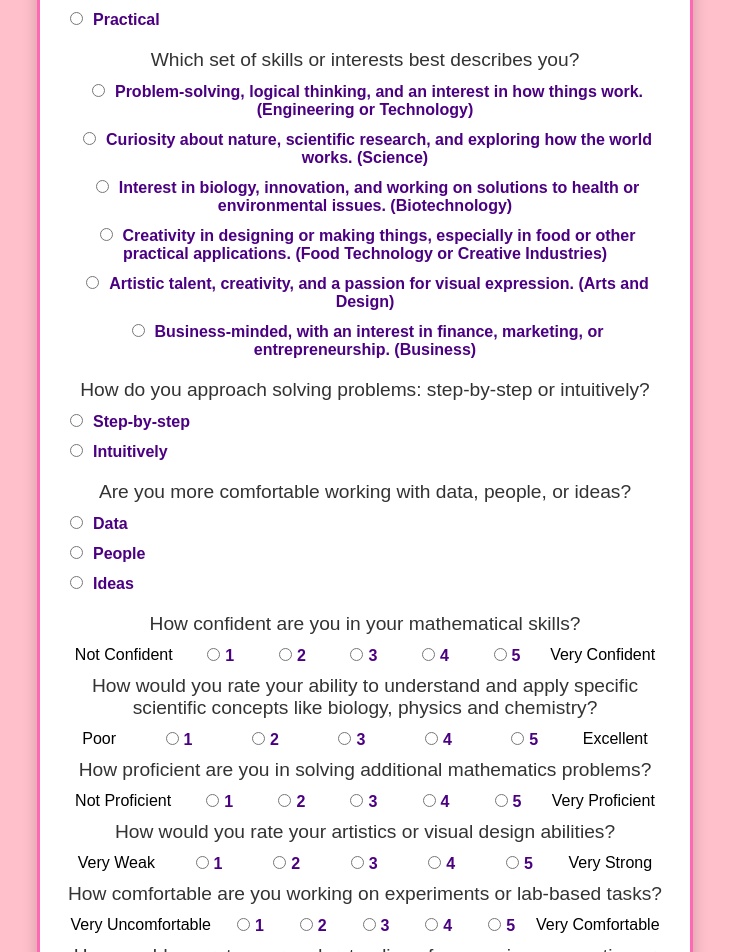
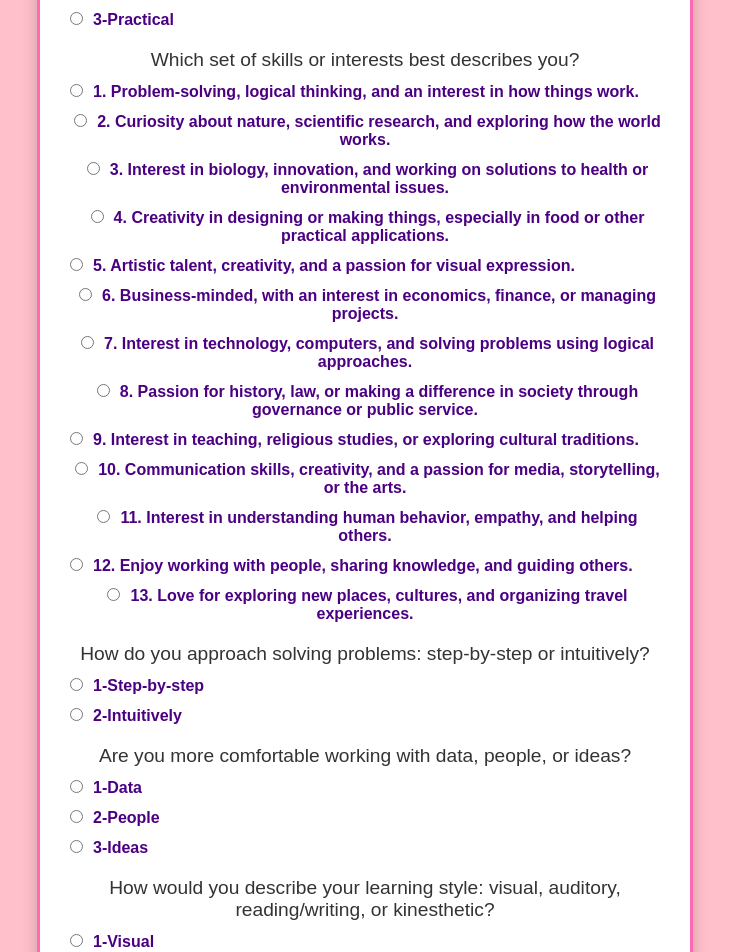
Before and after one commit to amirzach/CourseRecSystem, a React (Create React App) app: page /questionnaire in a window 1280 px wide. Shown: the part 260-1212 px from the top of the page, without its empty margins (275-1004 px from the left). Built offline with nearby package versions, Linux system fonts and the light colour scheme.

Commit message:
Updated Questionnaire
For numerical values

```diff
--- a/src/components/Questionnaire.js
+++ b/src/components/Questionnaire.js
@@ -1,38 +1,52 @@
 import React, { useState } from "react";
 import { useNavigate } from "react-router-dom";
 import "../styles.css";
+import axios from 'axios';
 
 function Questionnaire({ grades, onSubmit }) {
-  const [responses, setResponses] = useState({});
+  const [answers, setAnswers] = useState({});
+  const [recommendation, setRecommendation] = useState(null);
   const navigate = useNavigate();
 
   const questions = [
     {
       type: "multipleChoice",
       question: "Do you consider yourself more creative, analytical, or practical?",
-      options: ["Creative", "Analytical", "Practical"],
+      options: ["1-Creative", "2-Analytical", "3-Practical"],
     },
     {
       type: "multipleChoice",
       question: "Which set of skills or interests best describes you?",
       options: [
-        "Problem-solving, logical thinking, and an interest in how things work. (Engineering or Technology)",
-        "Curiosity about nature, scientific research, and exploring how the world works. (Science)",
-        "Interest in biology, innovation, and working on solutions to health or environmental issues. (Biotechnology)",
-        "Creativity in designing or making things, especially in food or other practical applications. (Food Technology or Creative Industries)",
-        "Artistic talent, creativity, and a passion for visual expression. (Arts and Design)",
-        "Business-minded, with an interest in finance, marketing, or entrepreneurship. (Business)",
+        "1. Problem-solving, logical thinking, and an interest in how things work.",
+        "2. Curiosity about nature, scientific research, and exploring how the world works.",
+        "3. Interest in biology, innovation, and working on solutions to health or environmental issues.",
+        "4. Creativity in designing or making things, especially in food or other practical applications.",
+        "5. Artistic talent, creativity, and a passion for visual expression.",
+        "6. Business-minded, with an interest in economics, finance, or managing projects.",
+        "7. Interest in technology, computers, and solving problems using logical approaches.",
+        "8. Passion for history, law, or making a difference in society through governance or public service.",
+        "9. Interest in teaching, religious studies, or exploring cultural traditions.",
+        "10. Communication skills, creativity, and a passion for media, storytelling, or the arts.",
+        "11. Interest in understanding human behavior, empathy, and helping others.",
+        "12. Enjoy working with people, sharing knowledge, and guiding others.",
+        "13. Love for exploring new places, cultures, and organizing travel experiences.",
       ],
     },
     {
       type: "multipleChoice",
       question: "How do you approach solving problems: step-by-step or intuitively?",
-      options: ["Step-by-step", "Intuitively"],
+      options: ["1-Step-by-step", "2-Intuitively"],
     },
     {
       type: "multipleChoice",
       question: "Are you more comfortable working with data, people, or ideas?",
-      options: ["Data", "People", "Ideas"],
+      options: ["1-Data", "2-People", "3-Ideas"],
+    },
+    {
+      type: "multipleChoice",
+      question: "How would you describe your learning style: visual, auditory, reading/writing, or kinesthetic?",
+      options: ["1-Visual", "2-Auditory", "3-reading/writing","4-kinesthetic"],
     },
     {
       type: "radioScale",
@@ -42,7 +56,7 @@ function Questionnaire({ grades, onSubmit }) {
     },
     {
       type: "radioScale",
-      question: "How would you rate your ability to understand and apply specific scientific concepts like biology, physics and chemistry?",
+      question: "How would you rate your ability to understand and apply specific scientific concepts like biology, physics, and chemistry?",
       options: ["1", "2", "3", "4", "5"],
       labels: ["Poor", "Excellent"],
     },
@@ -54,7 +68,7 @@ function Questionnaire({ grades, onSubmit }) {
     },
     {
       type: "radioScale",
-      question: "How would you rate your artistics or visual design abilities?",
+      question: "How would you rate your artistic or visual design abilities?",
       options: ["1", "2", "3", "4", "5"],
       labels: ["Very Weak", "Very Strong"],
     },
@@ -66,7 +80,7 @@ function Questionnaire({ grades, onSubmit }) {
     },
     {
       type: "radioScale",
-      question: "How would you rate your understanding of economics, accounting or business concepts?",
+      question: "How would you rate your understanding of economics, accounting, or business concepts?",
       options: ["1", "2", "3", "4", "5"],
       labels: ["Very Weak", "Very Strong"],
     },
@@ -102,7 +116,7 @@ function Questionnaire({ grades, onSubmit }) {
     },
     {
       type: "radioScale",
-      question: "How you prefer hands-on, practical work or theoretical study?",
+      question: "How do you prefer hands-on, practical work or theoretical study?",
       options: ["1", "2", "3", "4", "5"],
       labels: ["Entirely theoretical", "Entirely Practical"],
     },
@@ -156,83 +170,38 @@ function Questionnaire({ grades, onSubmit }) {
     },
   ];
 
-  const handleAnswerChange = (questionIndex, answer) => {
-    setResponses({ ...responses, [questionIndex]: answer });
+  const handleChange = (index, value) => {
+    setAnswers({ ...answers, [index]: parseInt(value) });
   };
 
   const handleSubmit = async (e) => {
     e.preventDefault();
+    try {
+      // Log answers to debug
+      console.log("Submitting answers:", answers);
 
-    const courseMapping = {
-      Engineering: { questions: [0, 2, 14], weights: [2, 3, 1] },
-      Science: { questions: [1, 9, 10], weights: [3, 2, 1] },
-      Biotechnology: { questions: [1, 7, 8], weights: [3, 2, 1] },
-      "Food Technology": { questions: [1, 6, 7], weights: [2, 2, 1] },
-      "Fine Arts and Design": { questions: [1, 6, 16], weights: [3, 2, 1] },
-      Commerce: { questions: [9, 20, 21], weights: [3, 2, 1] },
-      IT: { questions: [0, 19, 14], weights: [2, 3, 1] },
-      Law: { questions: [11, 3, 21], weights: [2, 2, 1] },
-      Psychology: { questions: [11, 14, 20], weights: [3, 2, 1] },
-      Education: { questions: [11, 23, 22], weights: [3, 2, 1] },
-      "Travel and Hospitality": { questions: [21, 23, 20], weights: [3, 2, 1] },
-    };
+      const response = await axios.post('/api/recommend', { answers });
 
-    const courseScores = {};
-    for (const course in courseMapping) {
-      courseScores[course] = 0;
-    }
+      // Log the response data to debug
+      console.log("Response from server:", response);
 
-    for (const course in courseMapping) {
-      const { questions, weights } = courseMapping[course];
-      questions.forEach((questionIndex, idx) => {
-        const response = responses[questionIndex];
-        if (response) {
-          const responseScore = isNaN(response) ? 1 : parseInt(response, 10);
-          courseScores[course] += responseScore * weights[idx];
-        }
-      });
-    }
+      setRecommendation(response.data.recommendation);
 
-    const maxScore = Math.max(...Object.values(courseScores));
-    const normalizedScores = {};
-    for (const course in courseScores) {
-      normalizedScores[course] = (courseScores[course] / maxScore).toFixed(2);
-    }
+      // Submit the recommended course to the server
+      await axios.post('/api/submit-course', { recommendedCourse: response.data.recommendation });
 
-    const sortedCourses = Object.entries(normalizedScores).sort(
-      (a, b) => b[1] - a[1]
-    );
-    const topCourse = sortedCourses[0][0];
-
-    try {
-      const data = {
-        grades,
-        responses,
-        scores: normalizedScores,
-      };
-
-      const response = await fetch("http://localhost:5000/refine", {
-        method: "POST",
-        headers: {
-          "Content-Type": "application/json",
-        },
-        body: JSON.stringify(data),
-      });
-
-      if (response.ok) {
-        const { refinedCourse } = await response.json();
-        alert(`Your recommended course is: ${refinedCourse || topCourse}`);
-        navigate("/recommendation");
+    } catch (error) {
+      // Log detailed error to help debug
+      console.error("Error submitting answers:", error);
+      if (error.response) {
+        console.error("Response error:", error.response.data);
+      } else if (error.request) {
+        console.error("Request error:", error.request);
       } else {
-        const error = await response.json();
-        alert(`Failed to refine recommendation: ${error.error}`);
+        console.error("General error:", error.message);
       }
-    } catch (err) {
-      console.error("Error refining recommendation:", err);
-      alert("An error occurred while refining the recommendation.");
     }
   };
-
 
   return (
     <div className="container">
@@ -248,9 +217,9 @@ function Questionnaire({ grades, onSubmit }) {
                     <input
                       type="radio"
                       name={`question-${index}`}
-                      value={option}
-                      checked={responses[index] === option}
-                      onChange={() => handleAnswerChange(index, option)}
+                      value={i + 1}
+                      onChange={(e) => handleChange(index, e.target.value)}
+                      required
                     />
                     {option}
                   </label>
@@ -265,8 +234,8 @@ function Questionnaire({ grades, onSubmit }) {
                       type="radio"
                       name={`question-${index}`}
                       value={option}
-                      checked={responses[index] === option}
-                      onChange={() => handleAnswerChange(index, option)}
+                      checked={answers[index] === parseInt(option)}
+                      onChange={(e) => handleChange(index, e.target.value)}
                     />
                     {option}
                   </label>
@@ -280,6 +249,12 @@ function Questionnaire({ grades, onSubmit }) {
           Submit
         </button>
       </form>
+      {recommendation && (
+        <div className="recommendation-result">
+          <h3>Recommended Course:</h3>
+          <p>{recommendation}</p>
+        </div>
+      )}
     </div>
   );
 }
```
